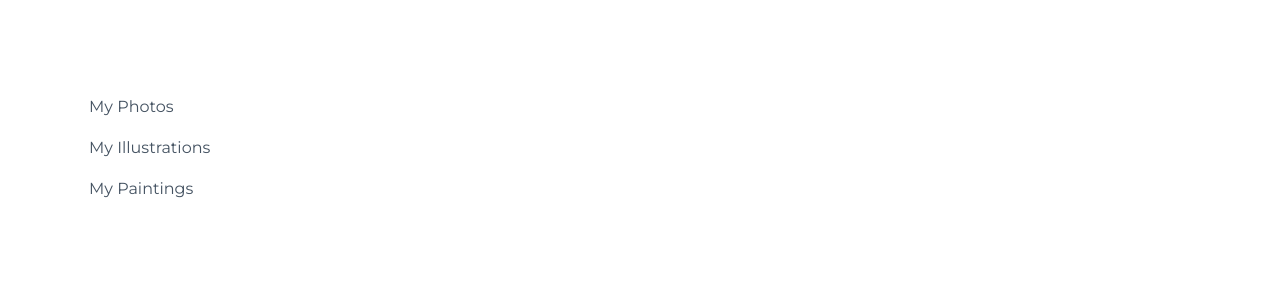
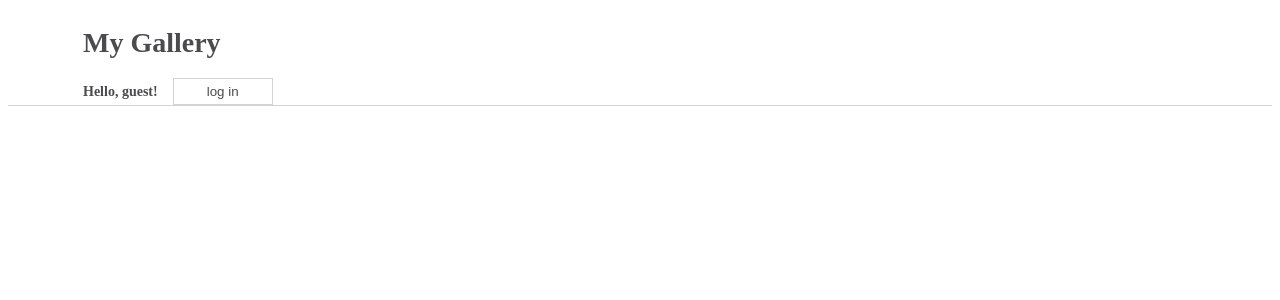
Before and after one commit to ramonabroberg/functional-components, a React (Create React App) app in the folder my-app/: page / in a window 1280 px wide. Shown: the top 300 px of the page. Built offline with nearby package versions, Linux system fonts and the light colour scheme.

Commit message:
Add simple navbar

```diff
--- a/my-app/src/App.js
+++ b/my-app/src/App.js
@@ -1,10 +1,10 @@
-import css from './App.module.css';
-import Sidebar from "./components/Sidebar";
+import css from './components/css/NavBarSimple.module.css';
+import NavBarSimple from "./components/Navbar";
 
 function App() {
   return (
-    <div className={css.App}>
-      <Sidebar />
+    <div className={css.NavBar}>
+      <NavBarSimple />
     </div>
   );
 }
--- /dev/null
+++ b/my-app/src/components/Navbar.js
@@ -0,0 +1,34 @@
+import React from "react";
+
+class NavBarSimple extends React.Component {
+
+    constructor(props) {
+        super(props);
+        this.state = {
+            message: "Hello, guest!",
+            button: "log in",
+        }
+    }
+
+    handleClick() {
+        this.setState((prevState) => {
+            console.log(this.state.message)
+            return {
+                message: prevState.message === "Hello, guest!" ? "Welcome back, user!" : "Hello, guest!",
+                button: prevState.button === "log in" ? "log out" : "log in",
+            }
+        })
+    }
+
+    render() {
+        return (
+            <div>
+                <h1>My Gallery</h1>
+                <span>{this.state.message}</span>
+                <button onClick={() => this.handleClick()}>{this.state.button}</button>
+            </div>
+        )
+    }
+}
+
+export default NavBarSimple;
```
Also changed, not shown: my-app/src/components/ES7Snippets.js (added, +54 -0 lines).
